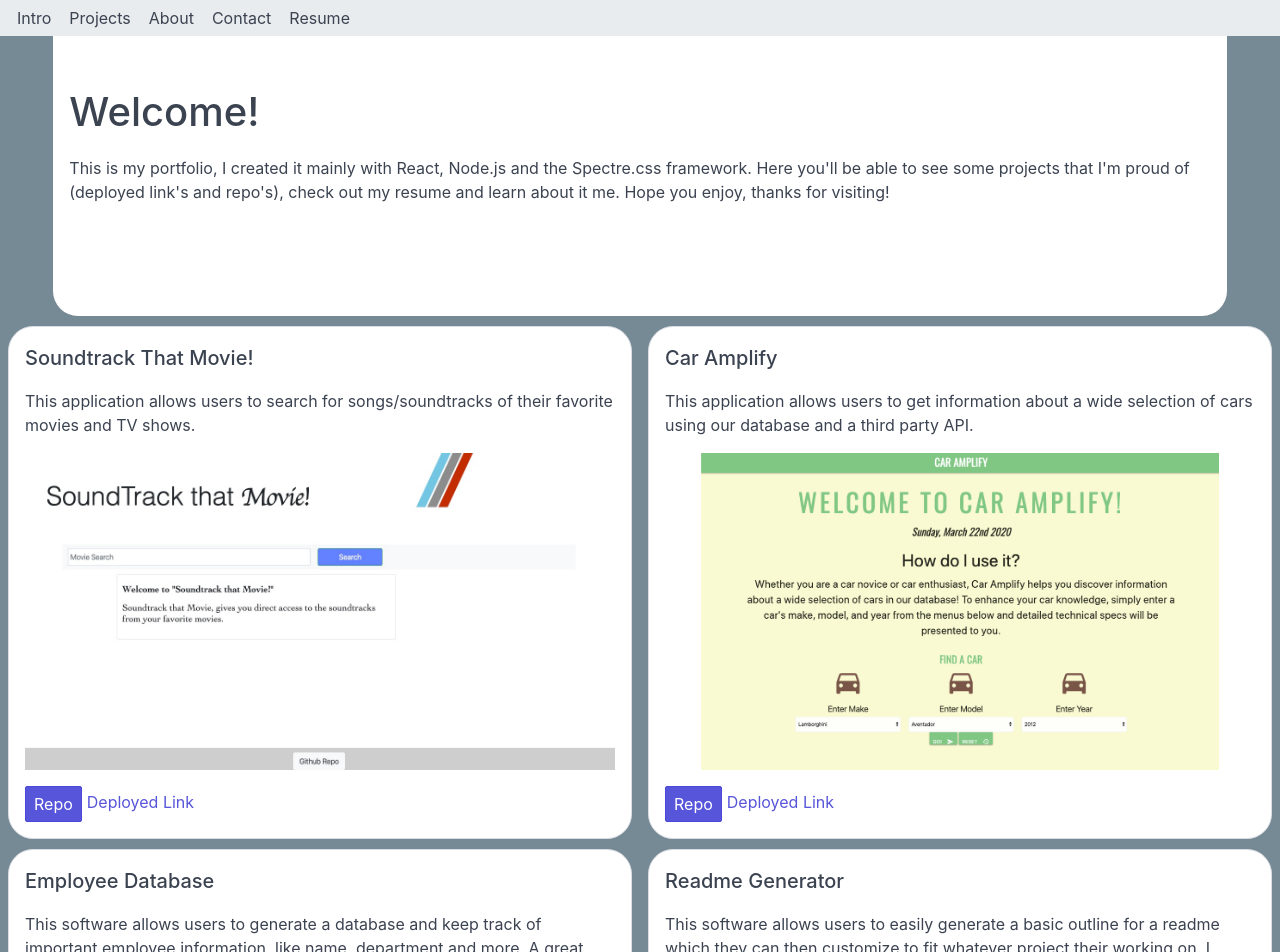
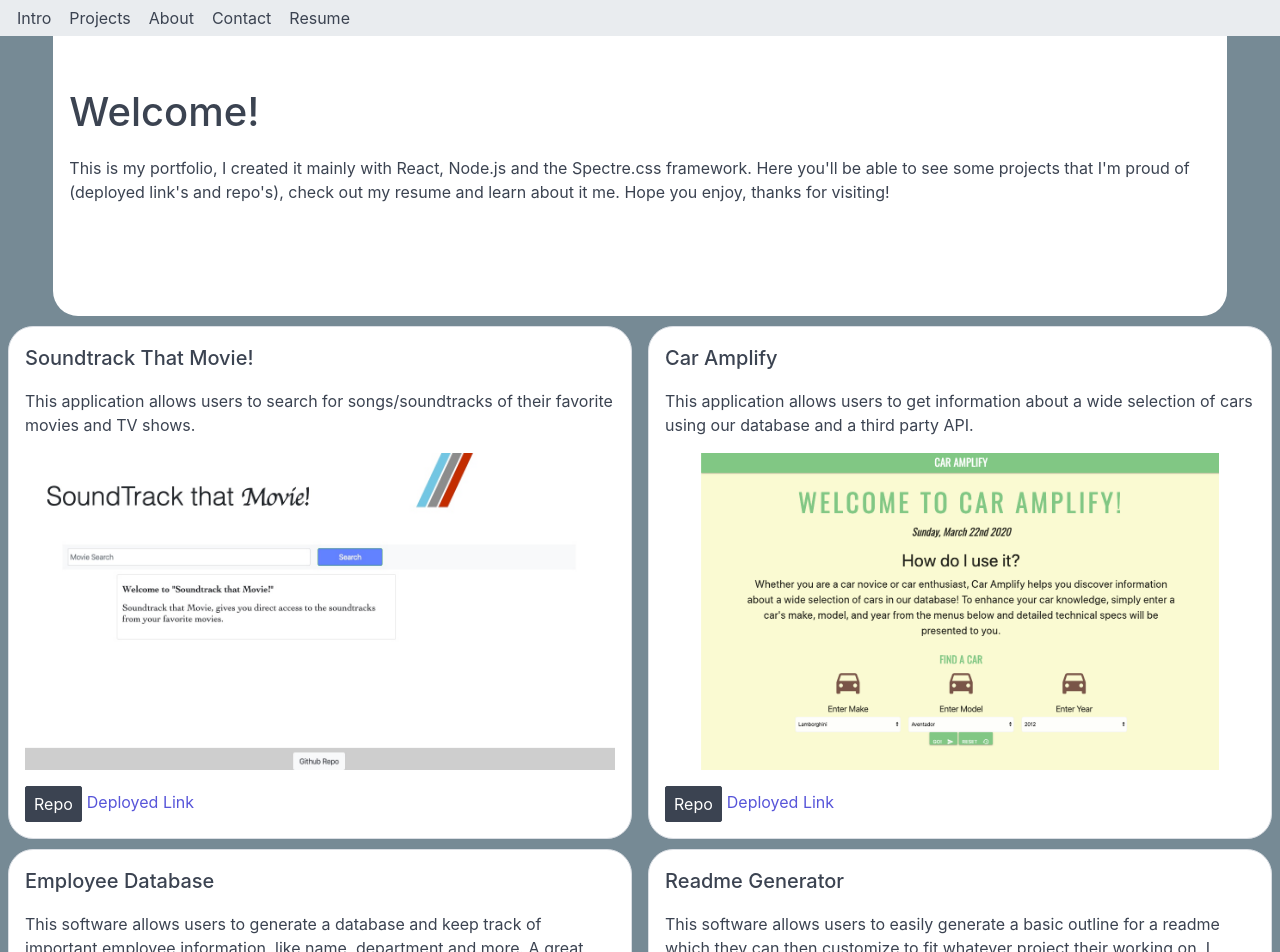
Before and after one commit to novaaaax/React-Portfolio, a React (Create React App) app: page / in a window 1280 px wide. Shown: the top 952 px of the page. Built offline with nearby package versions, Linux system fonts and the light colour scheme.

Commit message:
added some styling

```diff
--- a/src/index.css
+++ b/src/index.css
@@ -30,6 +30,11 @@ header{
     color: #3b4351;
 }
 
+.btn.btn-primary{
+    background: #3b4351;
+    border-color: #3b4351;
+}
+
 a:visited{
     color: #3b4351;;
 }
```
